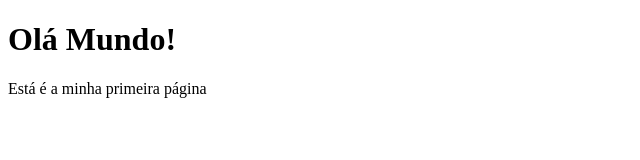
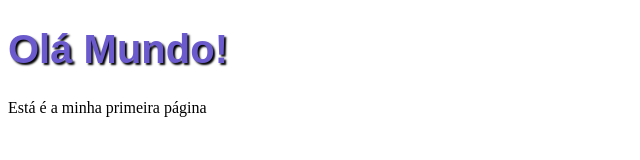
Before and after one commit to DavDoor/Testando-HTML-, a plain HTML site: page index.html in a window 1280 px wide. Shown: the whole page, without its empty margins (0-640 px from the left). Drawn offline with Linux system fonts and the light colour scheme.

Commit message:
First commit alterado

```diff
--- a/index.html
+++ b/index.html
@@ -1,8 +1,16 @@
 <!DOCTYPE html>
 <html lang="pt-br">
     <head>
-        <title> Minha Primeira Página HTML </title>
+        <title> Minha Primeira Página HTML5 </title>
         <meta charset="utf-8">
+        <style>
+            h1 {
+                font-family: Arial;
+                font-size: 30pt;
+                color: slateblue;
+                text-shadow: 2px 2px 2px black;
+            }
+        </style>
     </head>
 
     <body>
```
